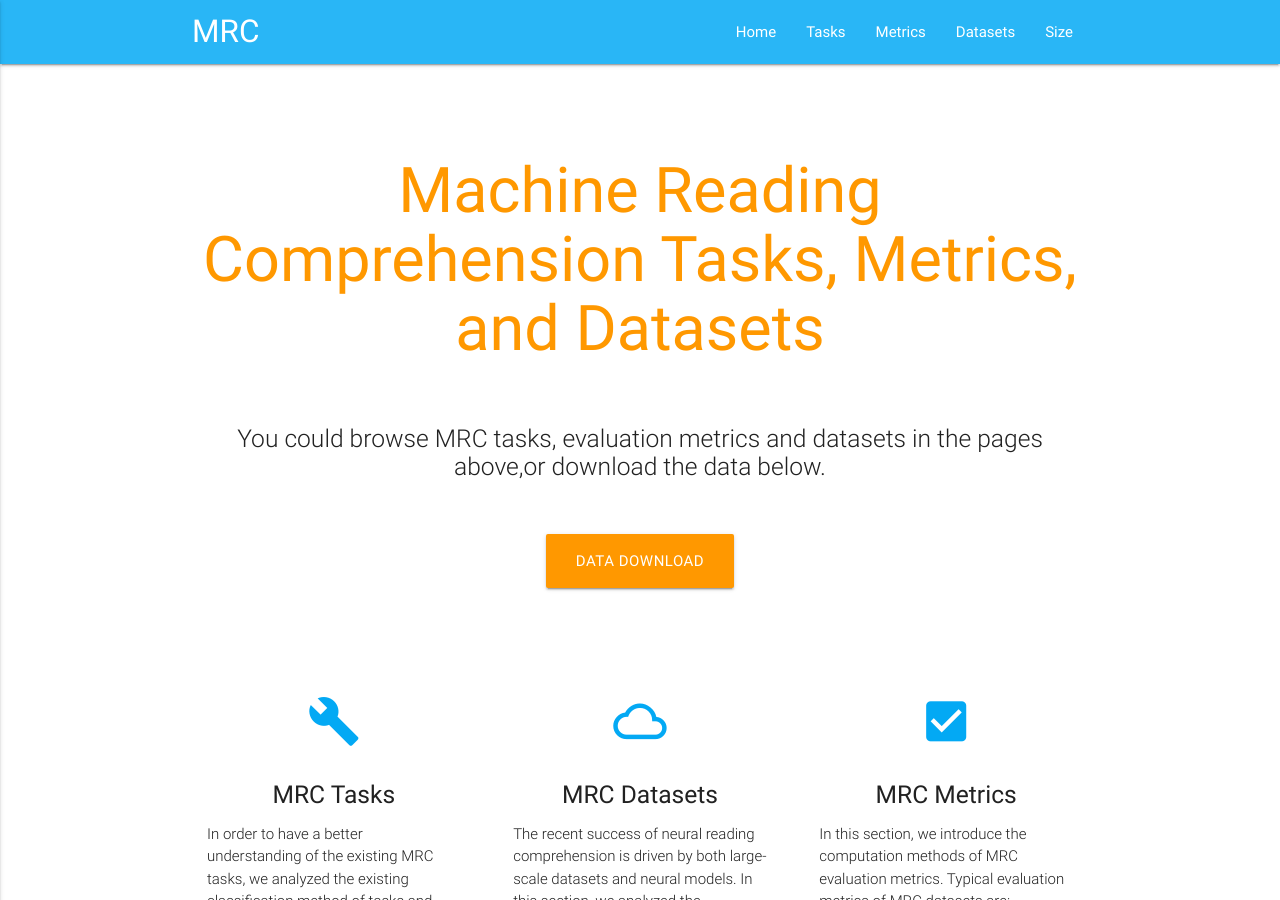
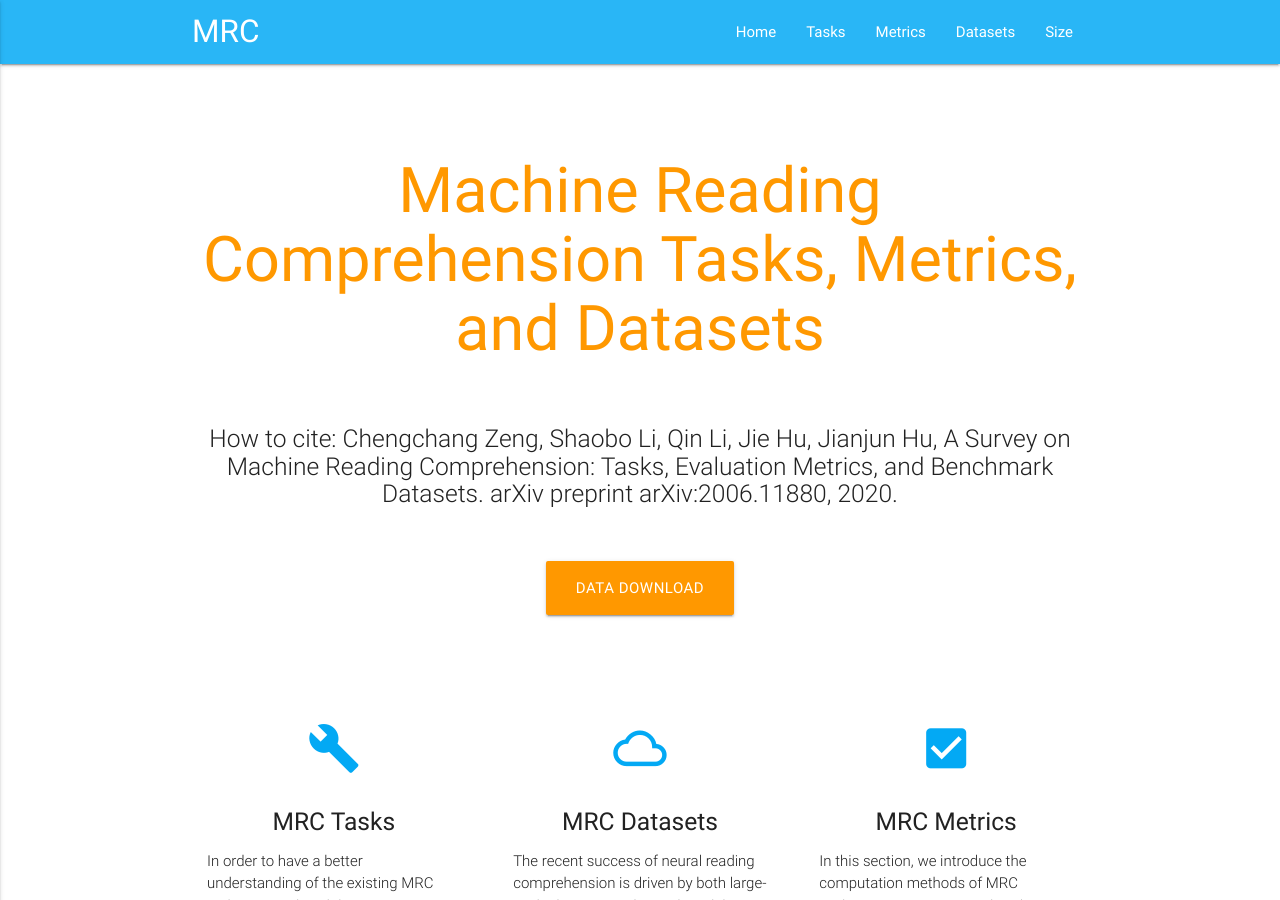
Before and after one commit to MRC-Datasets/MRC-Datasets.github.io, a Jekyll site: the page built from index.md, in a window 1280 px wide and 900 px high. Built offline with Jekyll 4.4.1, drawn with Linux system fonts in a browser that asks for light colours.

Commit message:
Update index.md

```diff
--- a/index.md
+++ b/index.md
@@ -1,4 +1,4 @@
 ---
 layout: home
 ---
-You could browse MRC tasks, evaluation metrics and datasets in the pages above,or download the data below.
+How to cite:  Chengchang Zeng, Shaobo Li, Qin Li, Jie Hu, Jianjun Hu, A Survey on Machine Reading Comprehension: Tasks, Evaluation Metrics, and Benchmark Datasets. arXiv preprint arXiv:2006.11880, 2020.
```
